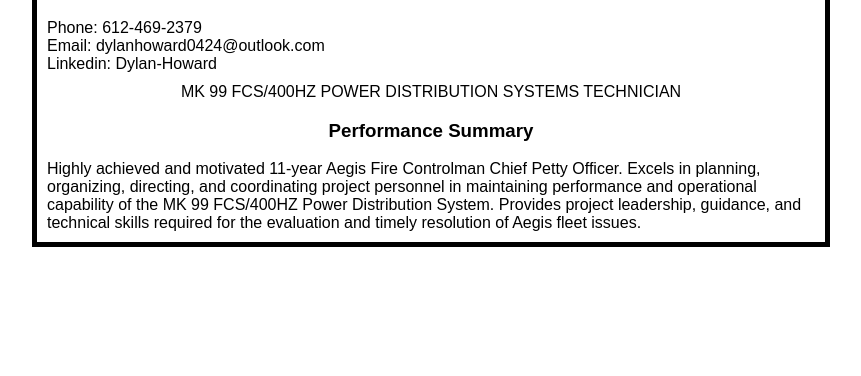
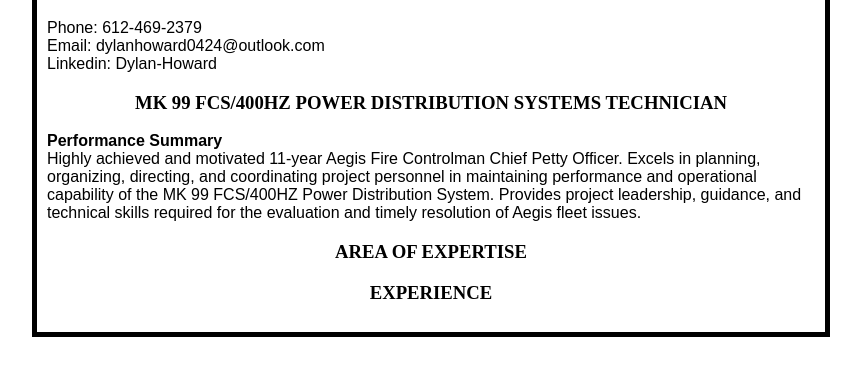
Before and after one commit to Dylanhoward24/Dylanhoward24.github.io, a plain HTML site: page index.html in a window 1280 px wide. Shown: the part 76-452 px from the top of the page, without its empty margins (209-1070 px from the left). Drawn offline with Linux system fonts and the light colour scheme.

Commit message:
Update index.html

```diff
--- a/index.html
+++ b/index.html
@@ -18,16 +18,18 @@
     <p>Linkedin: Dylan-Howard</p>
   </div>
 
-  <div class="jobtitle">
-    <p>MK 99 FCS/400HZ POWER DISTRIBUTION SYSTEMS TECHNICIAN</p>
-  </div>
+  <h3>MK 99 FCS/400HZ POWER DISTRIBUTION SYSTEMS TECHNICIAN</h3>
 
   <div class="performancesummary">
-    <h3>Performance Summary</h3>
+    <h4>Performance Summary</h4>
 
     <p>Highly achieved and motivated 11-year Aegis Fire Controlman Chief Petty Officer. Excels in planning, organizing, directing, and coordinating project personnel in maintaining performance and operational capability of the MK 99 FCS/400HZ Power Distribution System. Provides project leadership, guidance, and technical skills required for the evaluation and timely resolution of Aegis fleet issues.</p>
   </div>
 
+  <h3>AREA OF EXPERTISE</h3>
 
+
+
+  <h3>EXPERIENCE</h3>
 </body>
 </html>
```
